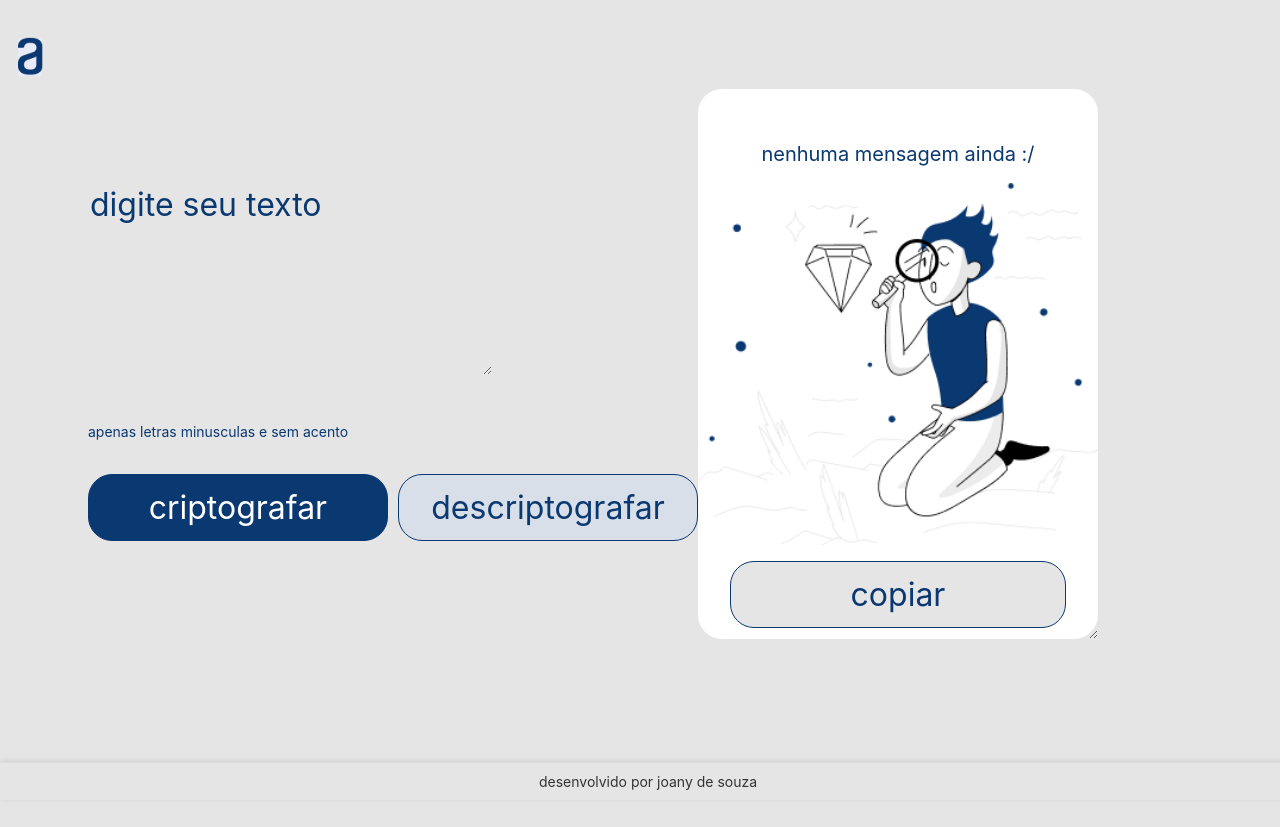
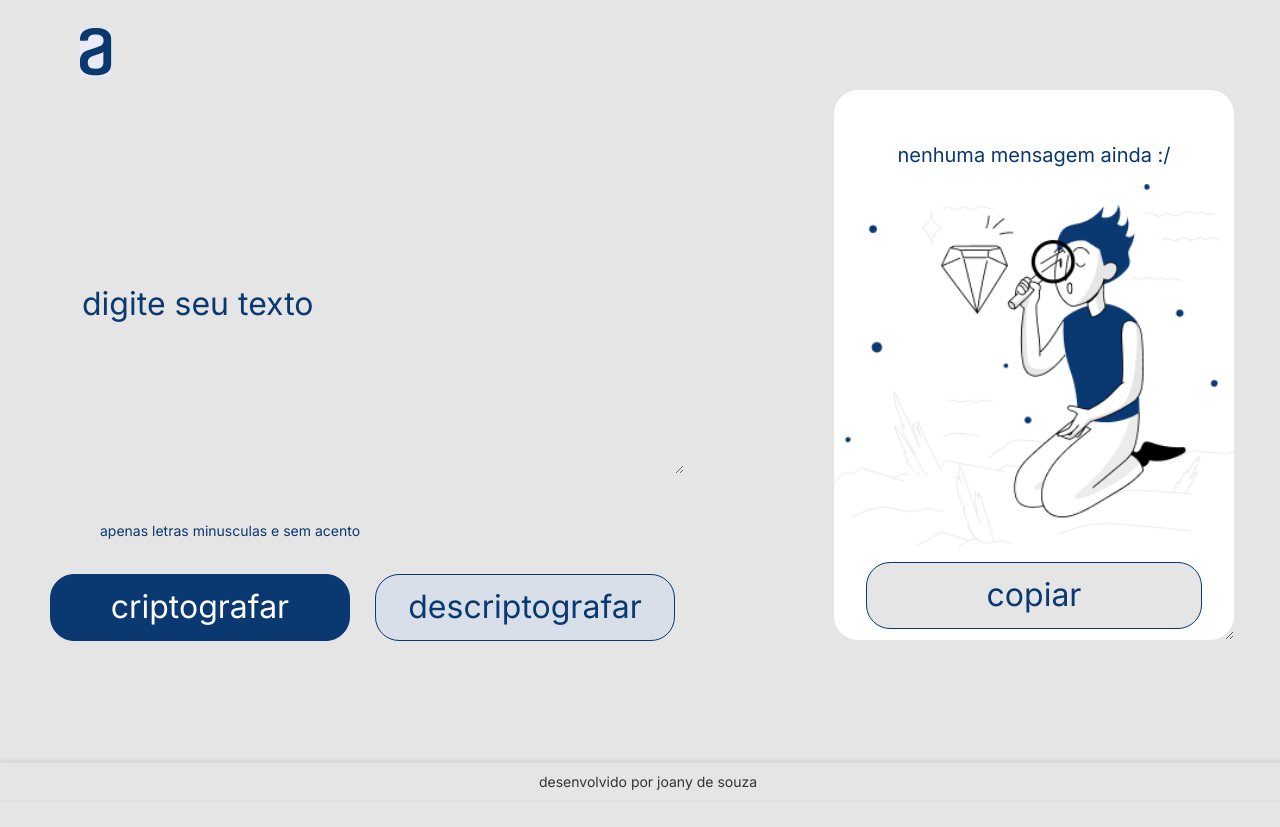
Before and after one commit to jjoany/challenge, a plain HTML site: page index.html in a window 1280 px wide. Before the commit the page ends 800 px from the top, so only its background shows below. Drawn offline with Linux system fonts and the light colour scheme.

Commit message:
atualizacao

```diff
--- a/index.html
+++ b/index.html
@@ -8,13 +8,15 @@
     <link rel="stylesheet" href="style.css">
     <title>encriptador</title>
 </head>
-<body>
-    <header>
+<body class="body">
+    <header class="cabecalho">
+        <nav class="cabecalho__menu">
         <h2 id="textoOutput"></h2>
         <img class="logoAlura" src="/imagens/logoAlura.png" alt="Logo da Alura">
+        </nav>
     </header>
 
-    <main>
+    <main class="apresentacao">
         <section>
             <textarea class="text-area" cols="41" rows="4" placeholder="Digite seu texto"></textarea>
             <div class="informacao">
--- a/style.css
+++ b/style.css
@@ -1,65 +1,78 @@
+@import url('https://fonts.googleapis.com/css2?family=Inter:ital,opsz,wght@0,14..32,100..900;1,14..32,100..900&display=swap');
+
 * {
     background: #E5E5E5;
-    font-family: 'Inter', sans-serif;
+    font-family: 'Inter' sans-serif;
     font-weight: 400;
     font-size: 32px;
     line-height: 150%;
 }
 
-.logoAlura {
-    margin-left: 10px;
-    padding-top: 10px;
-    width: 2%;
+.body {
+    height: 100vh;
+    box-sizing: border-box;
+    margin: 0;
+    padding: 0;
 }
 
-main {
+.logoAlura {
+    margin-left: 80px;
+    background-color: #E5E5E5;
+}
+
+
+.apresentacao {
     display: flex;
-    margin-bottom: 50px;
-    margin-left: 80px;
+    align-items: center;
+    gap: 150px;
 }
 
 .text-area {
     border: none;
     color: #0a3871;
     margin-top: 90px;
+    margin-left: 80px;
     text-transform: lowercase;
     font-family: 'Inter', sans-serif;
-    width: 400px;
+    width: 600px;
 }
 
 ::placeholder {
     color: #0a3871;
+    font-family: 'Inter', sans-serif;
 }
 
 .text-area:focus {
     outline: none;
+    font-family: 'Inter', sans-serif;
 }
 
 .mensagem-container {
     position: relative;
     width: 400px;
-    margin-bottom: 100px; /* Espaço entre a mensagem e o botão de descriptografar */
+    margin-bottom: 100px;
+    border-radius: 60px;
 }
-
 .mensagem {
     background: white;
     background-image: url(/imagens/boy.png);
-    background-size: contain; /* Ajusta a imagem para se ajustar dentro do elemento */
+    background-size: contain;
     background-repeat: no-repeat;
-    background-position: center; /* Centraliza a imagem dentro da textarea */
+    background-position: center;
     border: none;
     border-radius: 24px;
     color: #0a3871;
     padding: 50px;
-    width: 100%; /* Ajusta a largura para preencher o contêiner */
-    height: 550px; /* Ajuste a altura conforme necessário */
+    width: 100%;
+    height: 550px;
     display: flex;
     flex-direction: column;
-    justify-content: center; /* Centraliza o texto verticalmente */
-    align-items: center; /* Centraliza o texto horizontalmente */
+    justify-content: center;
+    align-items: center;
     font-size: 20px;
     text-align: center;
-    box-sizing: border-box; /* Inclui o padding e a borda na largura e altura total */
+    box-sizing: border-box;
+    font-family: 'Inter', sans-serif;
 }
 
 .mensagem:focus {
@@ -75,7 +88,7 @@ main {
     width: 336px;
     font-family: 'Inter', sans-serif;
     position: absolute;
-    bottom: 11px; /* Ajusta a posição do botão dentro da mensagem */
+    bottom: 11px;
     left: 50%;
     transform: translateX(-50%);
 }
@@ -83,14 +96,15 @@ main {
 .botoes {
     display: flex;
     margin-top: 18px;
-    gap: 10px; /* Espaço entre os botões */
+    gap: 25px;
+    margin-left: 50px;
 }
 
 .btn-encriptar, .btn-desencriptar {
     border-radius: 24px;
     cursor: pointer;
     height: 67px;
-    width: 300px; /* Ajuste conforme necessário */
+    width: 300px;
     font-family: 'Inter', sans-serif;
 }
 
@@ -114,25 +128,26 @@ main {
 
 .footer {
 
-    color: #333; /* Cor do texto */
+    color: #333;
     padding: 8px;
     text-align: center;
-    border-top: 1px solid #ddd; /* Borda superior para definir o limite */
-    position: fixed; /* Faz com que o footer fique fixo no fundo da página */
+    border-top: 1px solid #ddd;
+    position: fixed;
     bottom: 0;
     left: 0;
     width: 100%;
-    box-shadow: 0 -1px 5px rgba(0,0,0,0.1); /* Sombra sutil para destaque */
+    box-shadow: 0 -1px 5px rgba(0,0,0,0.1);
 }
 
 .footer p {
-    margin: 0; /* Remove margem padrão */
-    font-size: 14px; /* Tamanho da fonte */
-    font-family: 'Inter', sans-serif; /* Fonte utilizada */
+    margin: 0;
+    font-size: 14px;
+    font-family: 'Inter', sans-serif;
 }
 
 .informacao h6 {
-    font-size: 14px; /* Ajuste o tamanho da fonte conforme necessário */
-    color: #0a3871; /* Define a cor do texto, se desejar */
-    font-family: 'Inter', sans-serif; /* Mantém a mesma fonte que o restante do texto */
+    font-size: 14px;
+    margin-left: 100px;
+    color: #0a3871;
+    font-family: 'Inter', sans-serif;
 }
```
